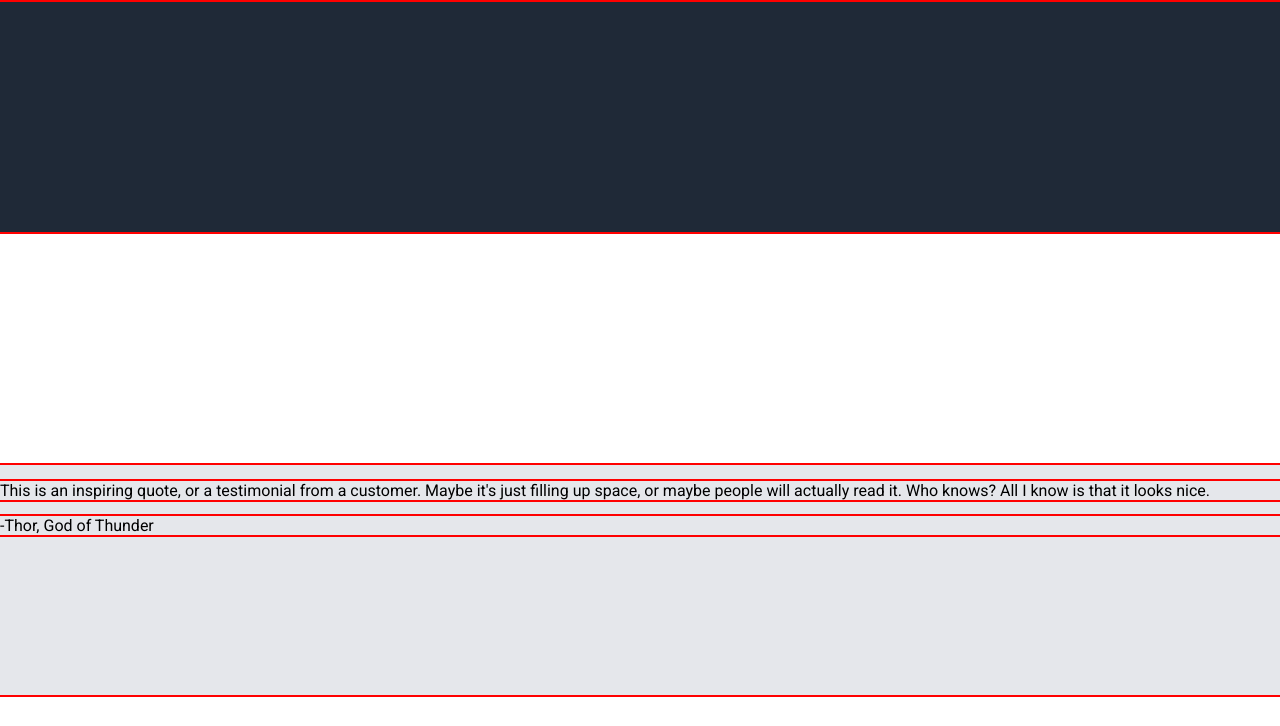
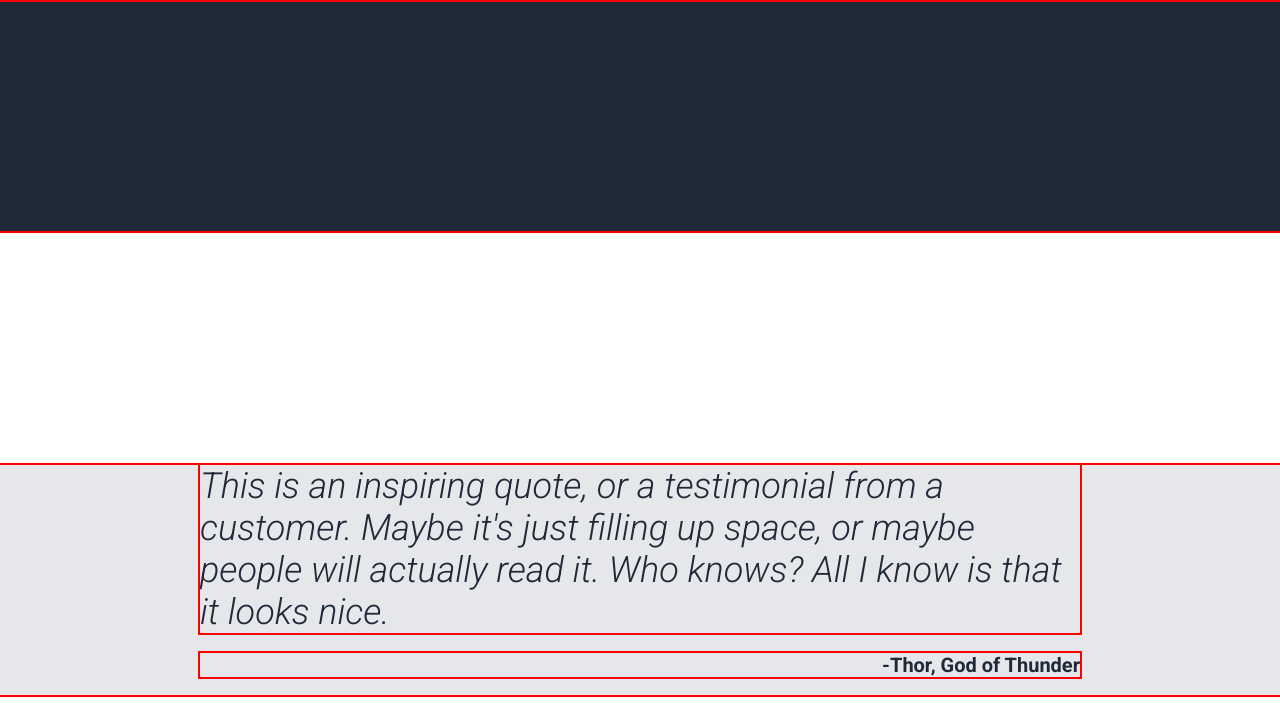
Before and after one commit to AaronHamHub/odin-landing, a plain HTML site: page index.html in a window 1280 px wide. Shown: the part 74-800 px from the top of the page. Drawn offline with Linux system fonts and the light colour scheme.

Commit message:
Quote section complete

```diff
--- a/styles.css
+++ b/styles.css
@@ -58,6 +58,29 @@ body {
     font-weight: 300;
 }
 
+.quote {
+    display: flex;
+    flex-direction: column;
+    justify-content: center;
+    padding: 0px 200px;
+}
+
+.quote-text {
+    color: #1F2937;
+    font-size: 36px;
+    font-weight: 300;
+    font-style: italic;
+    text-align: left;
+    margin: 0px;
+}
+
+.quote-author {
+    color: #1F2937;
+    font-size: 20px;
+    font-weight: bold;
+    text-align: right;
+}
+
 .call-to-action {
     display: flex;
     justify-content: center;
```
